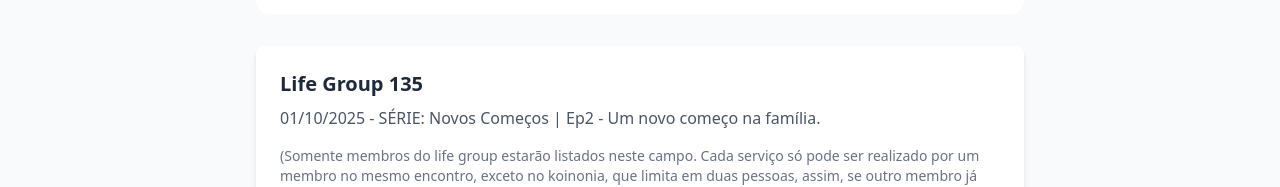
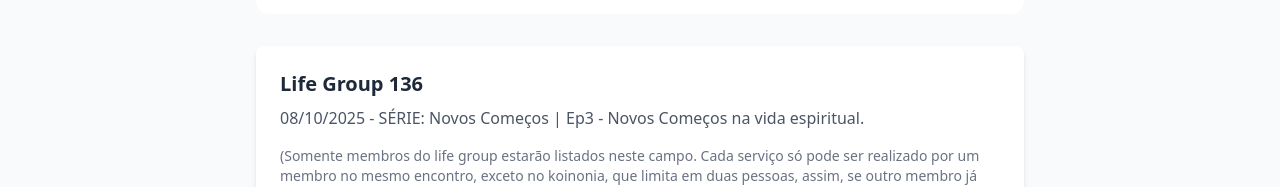
Before and after one commit to guilhermelim/genesis-forms, a Next.js app: page / in a window 1280 px wide. Shown: the part 306-493 px from the top of the page. Built offline with nearby package versions, Linux system fonts and the light colour scheme; no server answers; the database is empty.

Commit message:
Updates Life Group information
Updates the displayed Life Group information with the latest details.

Specifically, it updates the Life Group number and the series details including the episode title.

```diff
--- a/src/sections/home/LifeGroupInfo.tsx
+++ b/src/sections/home/LifeGroupInfo.tsx
@@ -1,9 +1,10 @@
 export default function LifeGroupInfo() {
   return (
     <div className="bg-white rounded-lg shadow-md p-6 mb-8">
-      <h2 className="text-xl font-bold text-gray-800 mb-2">Life Group 135</h2>
+      <h2 className="text-xl font-bold text-gray-800 mb-2">Life Group 136</h2>
       <p className="text-gray-600 mb-4">
-        01/10/2025 - SÉRIE: Novos Começos | Ep2 - Um novo começo na família.
+        08/10/2025 - SÉRIE: Novos Começos | Ep3 - Novos Começos
+        na vida espiritual.
       </p>
       <p className="text-sm text-gray-500">
         (Somente membros do life group estarão listados neste campo. Cada
```
